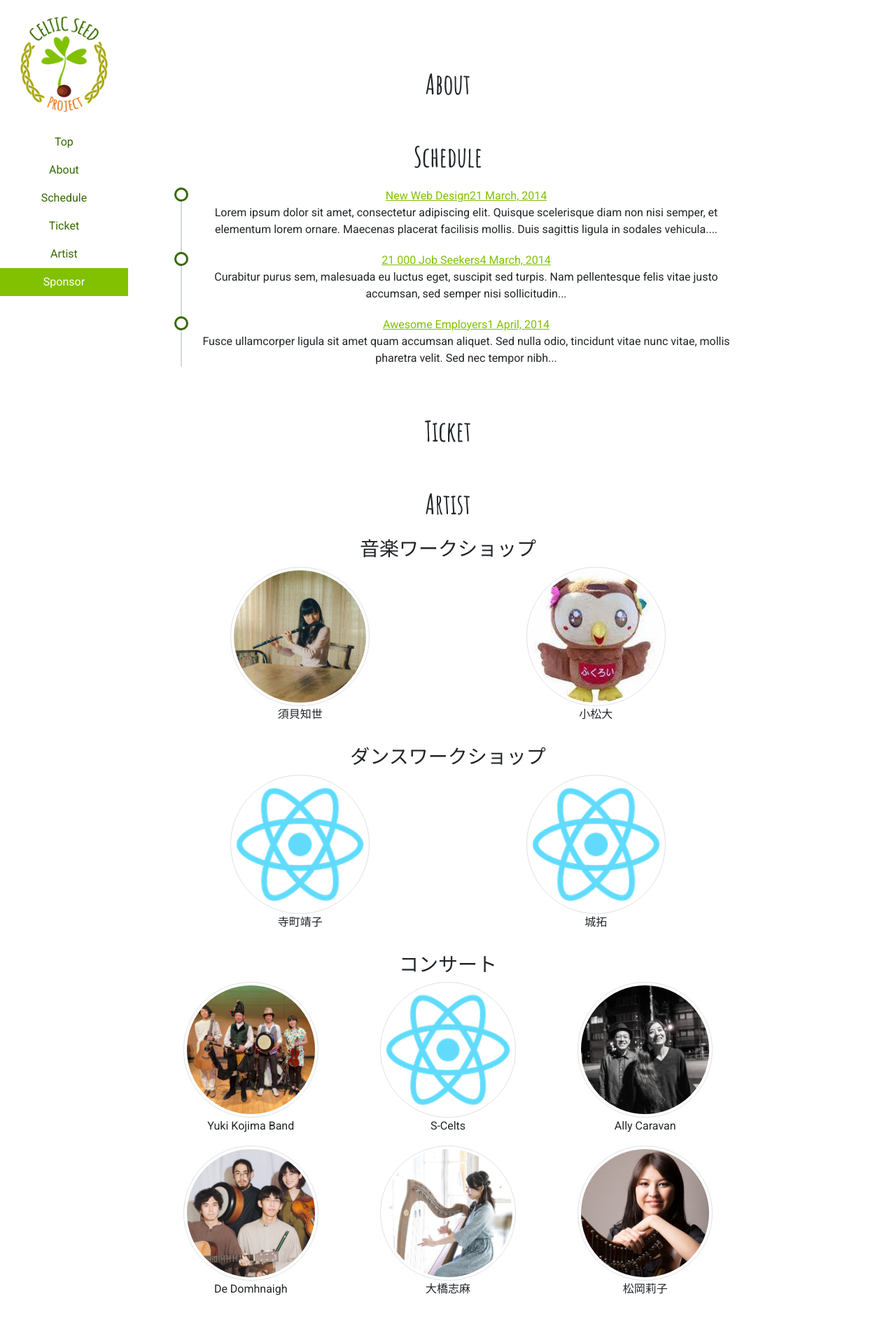
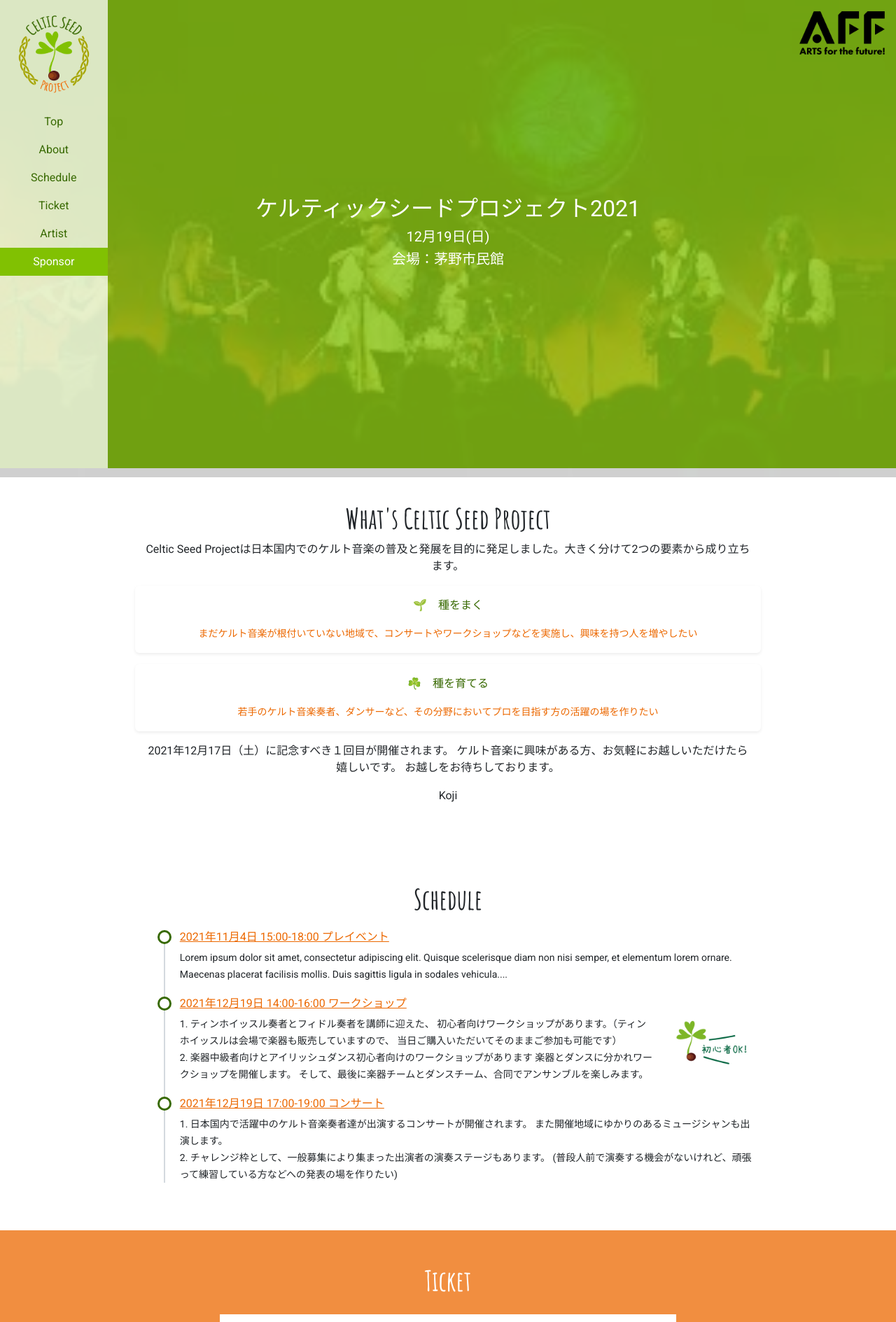
Before and after one commit to foolishell/celtic-seed-project, a React (Create React App) app: page / in a window 1280 px wide. Shown: the top 1889 px of the page at 70% size. Built offline with nearby package versions, Linux system fonts and the light colour scheme; a web font is replaced by a local one.

Commit message:
feat: メインページの更新

```diff
--- a/src/App.scss
+++ b/src/App.scss
@@ -1,7 +1,49 @@
 @import "CustomBootstrap";
 
-.nav {
-  width: calc(100% / 7);
+a {
+  color: $secondary;
+}
+
+.px-nav {
+  padding-left: 5%;
+  padding-right: 5%;
+}
+@include media-breakpoint-up(md) {
+  .px-nav {
+    padding-left: 16%;
+    padding-right: 16%;
+  }
+}
+
+.w-nav {
+  width: 12vw;
+}
+@include media-breakpoint-up(md) {
+  .w-offset-nav {
+    width: 76vw;
+  }
+}
+
+.text-stroke {
+  -webkit-text-stroke: 1px black;
+}
+.z-index-0 {
+  z-index: 0;
+}
+
+.h-top-image {
+  height: calc(100vw * 0.5225);
+}
+
+@include media-breakpoint-up(md) {
+  .visible-md {
+    visibility: visible !important;
+  }
+}
+
+#navigation {
+  width: 12vw;
+  z-index: 10000;
   a {
     color: $dark;
   }
--- a/src/App.tsx
+++ b/src/App.tsx
@@ -4,17 +4,23 @@ import Navigation from "./components/Navigation";
 import Footer from "./components/Footer";
 import { useEffect } from "react";
 import { ScrollSpy } from "bootstrap";
+import mainLogoImg from "./image/mainLogo.png";
+import affImg from "./image/aff.png";
+import concertImg from "./image/concert.jpeg";
+import beginnerOkImg from "./image/beginnerOk.jpg";
+import priceImg from "./image/price.jpg";
 import tomoyoSugaiImg from "./image/artist/tomoyoSugai.jpg";
-import komatsuDaiImg from "./image/artist/fuppy.jpeg";
-import yasukoTeramachiImg from "./image/artist/logo192.png";
-import hiroshiJoImg from "./image/artist/logo192.png";
+import komatsuDaiImg from "./image/artist/daiKomatsu.jpg";
+import yasukoTeramachiImg from "./image/artist/yasukoTeramachi.jpg";
+import hiroshiJoImg from "./image/artist/hiroshiJo.jpg";
+import kaiFukushimaImg from "./image/artist/kaiFukushima.jpg";
 import yukiKojimaBandImg from "./image/artist/yukiKojimaBand.jpg";
-import sCeltsImg from "./image/artist/logo192.png";
+import sCeltsImg from "./image/artist/scelts.jpg";
 import allyCaravanImg from "./image/artist/allyCaravan.jpg";
 import deDonhnaighImg from "./image/artist/deDomhnaigh.jpg";
 import shimaOhashiImg from "./image/artist/shimaOhashi.jpg";
 import rikoMatsuokaImg from "./image/artist/rikoMatsuoka.jpg";
-import embassyImg from "./image/artist/logo192.png";
+import embassyImg from "./image/artist/embassy.png";
 import odeIncImg from "./image/artist/logo192.png";
 import celtNoFueImg from "./image/artist/logo192.png";
 import tradOnImg from "./image/sponsor/tradOn.png";
@@ -26,76 +32,152 @@ const App = () => {
     });
   });
   return (
-    <div className="App">
-      <Row>
-        <Col md="2" className="d-none d-md-block">
+    <div className="App w-100">
       <Navigation />
-        </Col>
-        <Col
-          md="8"
-          xs="12"
-          className="gap-5 d-grid text-center position-relative py-5"
+      <div className="w-100">
+        <Image
+          src={concertImg}
+          fluid
+          className="fixed-top opacity-75 p-0 z-index-0 w-100"
+        />
+        <div
+          className="text-center position-relative p-0"
           data-bs-spy="scroll"
           data-bs-target="#navigation"
           data-bs-offset={0}
           tabIndex={0}
         >
-          <Container id="top"></Container>
-          <Container id="about">
-            <h1>About</h1>
+          <Container
+            fluid
+            id="top"
+            className="h-top-image p-0 d-flex bg-primary bg-opacity-75"
+          >
+            <div className="w-nav bg-white h-100 bg-opacity-75 invisible visible-md"></div>
+            <div className="w-offset-nav h-100 d-table">
+              <div className="d-table-cell align-middle text-center text-bold text-white">
+                <h2 className="text-bold">
+                  ケルティックシードプロジェクト2021
+                </h2>
+                <h5>12月19日(日)</h5>
+                <h5>会場：茅野市民館</h5>
+              </div>
+            </div>
+            <div className="w-nav p-3">
+              <Image src={affImg} className="w-100" />
+            </div>
           </Container>
-          <Container id="schedule">
+          <Container
+            fluid
+            id="about"
+            className="px-nav bg-white py-5 bg-opacity-75"
+          >
+            <h1>What's Celtic Seed Project</h1>
+            <p>
+              Celtic Seed
+              Projectは日本国内でのケルト音楽の普及と発展を目的に発足しました。大きく分けて2つの要素から成り立ちます。
+            </p>
+            <Row className="gap-3 d-grid">
+              <Col
+                xs={12}
+                className="shadow-sm rounded p-3 bg-white text-secondary"
+              >
+                <p className="text-bold text-dark">🌱　種をまく</p>
+                <small>
+                  まだケルト音楽が根付いていない地域で、コンサートやワークショップなどを実施し、興味を持つ人を増やしたい
+                </small>
+              </Col>
+              <Col
+                xs={12}
+                className="shadow-sm rounded p-3 bg-white text-secondary"
+              >
+                <p className="text-bold text-dark">☘️　種を育てる</p>
+                <small>
+                  若手のケルト音楽奏者、ダンサーなど、その分野においてプロを目指す方の活躍の場を作りたい
+                </small>
+              </Col>
+            </Row>
+            <p className="mt-3">
+              2021年12月17日（土）に記念すべき１回目が開催されます。
+              ケルト音楽に興味がある方、お気軽にお越しいただけたら嬉しいです。
+              お越しをお待ちしております。
+            </p>
+            <p>Koji</p>
+          </Container>
+          <Container fluid id="schedule" className="px-nav py-5 bg-white">
             <h1>Schedule</h1>
-            <ul className="timeline">
+            <ul className="timeline text-start">
               <li>
+                <h6>
                   <a
                     target="_blank"
                     href="https://www.totoprayogo.com/#"
                     rel="noreferrer"
                   >
-                  New Web Design
+                    2021年11月4日 15:00-18:00 プレイベント
                   </a>
-                <a href="#" className="float-right">
-                  21 March, 2014
-                </a>
-                <p>
+                </h6>
+                <small>
                   Lorem ipsum dolor sit amet, consectetur adipiscing elit.
                   Quisque scelerisque diam non nisi semper, et elementum lorem
                   ornare. Maecenas placerat facilisis mollis. Duis sagittis
                   ligula in sodales vehicula....
-                </p>
+                </small>
               </li>
               <li>
-                <a href="#">21 000 Job Seekers</a>
-                <a href="#" className="float-right">
-                  4 March, 2014
-                </a>
-                <p>
-                  Curabitur purus sem, malesuada eu luctus eget, suscipit sed
-                  turpis. Nam pellentesque felis vitae justo accumsan, sed
-                  semper nisi sollicitudin...
-                </p>
+                <h6>
+                  <a href="#">2021年12月19日 14:00-16:00 ワークショップ</a>
+                </h6>
+                <Row>
+                  <Col xs={10}>
+                    <small>
+                      1. ティンホイッスル奏者とフィドル奏者を講師に迎えた、
+                      初心者向けワークショップがあります。（ティンホイッスルは会場で楽器も販売していますので、
+                      当日ご購入いただいてそのままご参加も可能です）
+                      <br />
+                      2.
+                      楽器中級者向けとアイリッシュダンス初心者向けのワークショップがあります
+                      楽器とダンスに分かれワークショップを開催します。
+                      そして、最後に楽器チームとダンスチーム、合同でアンサンブルを楽しみます。
+                    </small>
+                  </Col>
+                  <Col xs={2}>
+                    <Image src={beginnerOkImg} className="w-100" />
+                  </Col>
+                </Row>
               </li>
               <li>
-                <a href="#">Awesome Employers</a>
-                <a href="#" className="float-right">
-                  1 April, 2014
-                </a>
-                <p>
-                  Fusce ullamcorper ligula sit amet quam accumsan aliquet. Sed
-                  nulla odio, tincidunt vitae nunc vitae, mollis pharetra velit.
-                  Sed nec tempor nibh...
-                </p>
+                <h6>
+                  <a href="#">2021年12月19日 17:00-19:00 コンサート</a>
+                </h6>
+                <small>
+                  1.
+                  日本国内で活躍中のケルト音楽奏者達が出演するコンサートが開催されます。
+                  また開催地域にゆかりのあるミュージシャンも出演します。
+                  <br />
+                  2.
+                  チャレンジ枠として、一般募集により集まった出演者の演奏ステージもあります。
+                  (普段人前で演奏する機会がないけれど、頑張って練習している方などへの発表の場を作りたい)
+                </small>
               </li>
             </ul>
           </Container>
-          <Container id="ticket">
+          <Container
+            fluid
+            id="ticket"
+            className="px-nav py-5 bg-secondary bg-opacity-75 text-white"
+          >
             <h1>Ticket</h1>
+            <Image src={priceImg} className="w-75 my-3" />
+            <p>申し込みは準備中です。お待ちください♪</p>
           </Container>
-          <Container id="artist" className="d-grid gap-3" fluid>
+          <Container
+            id="artist"
+            className="d-grid gap-5 px-nav py-5 bg-white"
+            fluid
+          >
             <h1>Artist</h1>
             <Row>
-              <h3>音楽ワークショップ</h3>
+              <h5>音楽ワークショップ</h5>
               <Col xs="6" className="text-center">
                 <Image
                   src={tomoyoSugaiImg}
@@ -103,7 +185,8 @@ const App = () => {
                   roundedCircle
                   thumbnail
                 />
-                <p>須貝知世</p>
+                <br />
+                <small>須貝知世</small>
               </Col>
               <Col xs="6" className="text-center">
                 <Image
@@ -112,32 +195,45 @@ const App = () => {
                   roundedCircle
                   thumbnail
                 />
-                <p>小松大</p>
+                <br />
+                <small>小松大</small>
               </Col>
             </Row>
             <Row>
-              <h3>ダンスワークショップ</h3>
-              <Col xs="6" className="text-center">
+              <h5>ダンスワークショップ</h5>
+              <Col xs="4" className="text-center">
                 <Image
                   src={yasukoTeramachiImg}
-                  className="w-50"
+                  className="w-75"
                   roundedCircle
                   thumbnail
                 />
-                <p>寺町靖子</p>
+                <br />
+                <small>寺町靖子</small>
               </Col>
-              <Col xs="6" className="text-center">
+              <Col xs="4" className="text-center">
                 <Image
                   src={hiroshiJoImg}
-                  className="w-50"
+                  className="w-75"
                   roundedCircle
                   thumbnail
                 />
-                <p>城拓</p>
+                <br />
+                <small>城拓</small>
+              </Col>
+              <Col xs="4" className="text-center">
+                <Image
+                  src={kaiFukushimaImg}
+                  className="w-75"
+                  roundedCircle
+                  thumbnail
+                />
+                <br />
+                <small>福島開（Music）</small>
               </Col>
             </Row>
             <Row>
-              <h3>コンサート</h3>
+              <h5>コンサート</h5>
               <Col xs="4" className="text-center">
                 <Image
                   src={yukiKojimaBandImg}
@@ -145,7 +241,8 @@ const App = () => {
                   roundedCircle
                   thumbnail
                 />
-                <p>Yuki Kojima Band</p>
+                <br />
+                <small>Yuki Kojima Band</small>
               </Col>
               <Col xs="4" className="text-center">
                 <Image
@@ -154,7 +251,8 @@ const App = () => {
                   roundedCircle
                   thumbnail
                 />
-                <p>S-Celts</p>
+                <br />
+                <small>S-Celts</small>
               </Col>
               <Col xs="4" className="text-center">
                 <Image
@@ -163,7 +261,8 @@ const App = () => {
                   roundedCircle
                   thumbnail
                 />
-                <p>Ally Caravan</p>
+                <br />
+                <small>Ally Caravan</small>
               </Col>
               <Col xs="4" className="text-center">
                 <Image
@@ -172,7 +271,8 @@ const App = () => {
                   roundedCircle
                   thumbnail
                 />
-                <p>De Domhnaigh</p>
+                <br />
+                <small>De Domhnaigh</small>
               </Col>
               <Col xs="4" className="text-center">
                 <Image
@@ -181,7 +281,8 @@ const App = () => {
                   roundedCircle
                   thumbnail
                 />
-                <p>大橋志麻</p>
+                <br />
+                <small>大橋志麻</small>
               </Col>
               <Col xs="4" className="text-center">
                 <Image
@@ -190,12 +291,15 @@ const App = () => {
                   roundedCircle
                   thumbnail
                 />
-                <p>松岡莉子</p>
+                <br />
+                <small>松岡莉子</small>
               </Col>
             </Row>
-            <p className="text-secondary">and guests</p>
+            <p className="text-secondary">
+              チャレンジ枠として、演奏したい方も募集しています。（参加費：1000円）
+            </p>
           </Container>
-          <Container id="sponsor">
+          <Container id="sponsor" fluid className="px-nav py-5 bg-white">
             <h1>Sponsor</h1>
             <Row>
               <Col xs="3" className="text-center">
@@ -216,8 +320,8 @@ const App = () => {
               </Col>
             </Row>
           </Container>
-        </Col>
-      </Row>
+        </div>
+      </div>
       <Footer />
     </div>
   );
```
Lines whose indentation alone changed are shown as unchanged.
